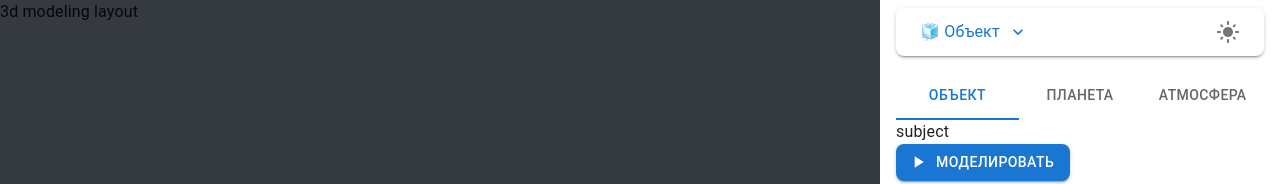
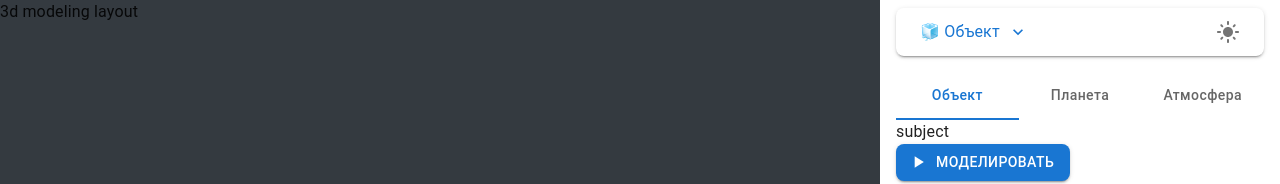
Before and after one commit to vadimshahray/meteorite-movement-in-earth-atmosphere, a React (Create React App) app: page / in a window 1280 px wide. Shown: the top 184 px of the page. Built offline with nearby package versions, Linux system fonts and the light colour scheme.

Commit message:
style: override tab text style

```diff
--- a/src/styles/theme.ts
+++ b/src/styles/theme.ts
@@ -61,5 +61,12 @@ export const theme = createTheme({
         },
       },
     },
+    MuiTab: {
+      styleOverrides: {
+        root: {
+          textTransform: 'none',
+        },
+      },
+    },
   },
 })
```
